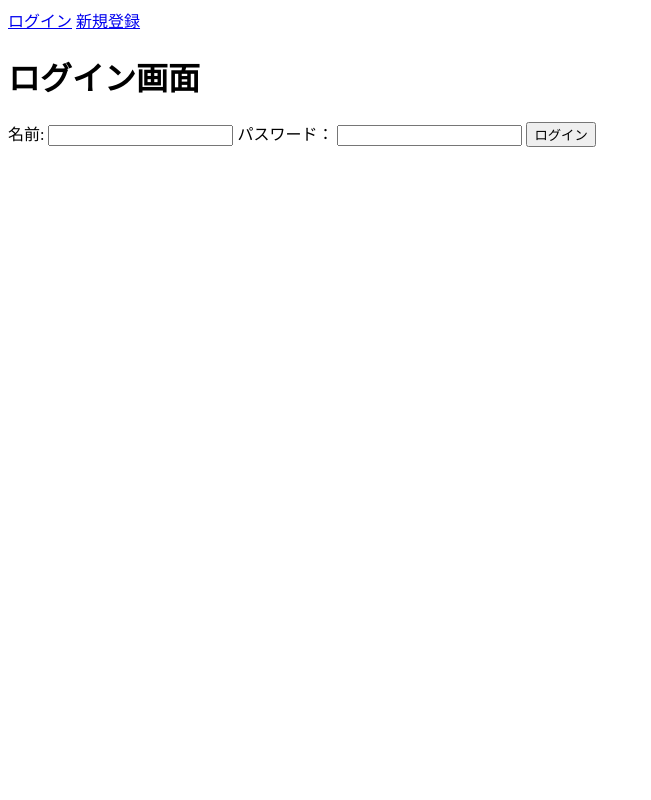
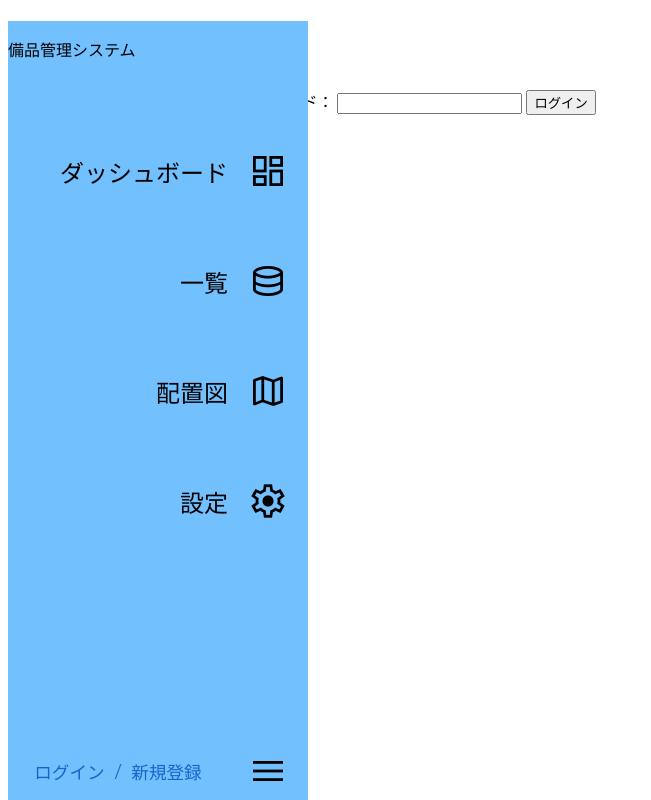
Before and after one commit to mdps-app/test2, a SvelteKit app: page /login in a window 1280 px wide. Shown: the whole page, without its empty margins (0-651 px from the left). Built offline with nearby package versions, Linux system fonts and the light colour scheme; no server answers.

Commit message:
📁 save
ヘッダー作成中

```diff
--- a/src/routes/+layout.svelte
+++ b/src/routes/+layout.svelte
@@ -2,13 +2,160 @@
 	import { page } from '$app/stores';
 </script>
 
+<svelte:head>
+	<link
+		rel="stylesheet"
+		href="https://fonts.googleapis.com/css2?family=Material+Symbols+Outlined:opsz,wght,FILL,GRAD@20..48,100..700,0..1,-50..200"
+	/>
+	<link
+		rel="stylesheet"
+		href="https://fonts.googleapis.com/css2?family=Material+Symbols+Outlined:opsz,wght,FILL,GRAD@20..48,100..700,0..1,-50..200"
+	/>
+	<link
+		rel="stylesheet"
+		href="https://fonts.googleapis.com/css2?family=Material+Symbols+Outlined:opsz,wght,FILL,GRAD@20..48,100..700,0..1,-50..200"
+	/>
+	<link
+		rel="stylesheet"
+		href="https://fonts.googleapis.com/css2?family=Material+Symbols+Outlined:opsz,wght,FILL,GRAD@20..48,100..700,0..1,-50..200"
+	/>
+	<link
+		rel="stylesheet"
+		href="https://fonts.googleapis.com/css2?family=Material+Symbols+Outlined:opsz,wght,FILL,GRAD@20..48,100..700,0..1,-50..200"
+	/>
+</svelte:head>
+
+<header>
+	<div>
+		<p>備品管理システム</p>
+	</div>
+	<nav>
+		<ul>
+			<li>
+				<p>ダッシュボード</p>
+				<span class="material-symbols-outlined"> dashboard </span>
+			</li>
+			<li>
+				<p>一覧</p>
+				<span class="material-symbols-outlined"> database </span>
+			</li>
+			<li>
+				<p>配置図</p>
+				<span class="material-symbols-outlined"> map </span>
+			</li>
+			<li>
+				<p>設定</p>
+				<span class="material-symbols-outlined"> settings </span>
+			</li>
+			<li id="menu">
+				<div>
 					{#if !$page.data.user}
 						<a href="/login">ログイン</a>
+						<p>/</p>
 						<a href="/register">新規登録</a>
 					{:else}
 						<form action="/logout?/logout" method="POST">
 							<button>ログアウト</button>
 						</form>
 					{/if}
+				</div>
+				<span class="material-symbols-outlined"> menu </span>
+			</li>
+		</ul>
+	</nav>
+</header>
+<main>
+	<slot />
+</main>
 
-<slot />
+<style lang="scss">
+	header {
+		z-index: 999;
+		width: 300px;
+		height: 100vh;
+		background-color: rgb(115, 192, 255);
+		position: fixed;
+
+		display: grid;
+		grid-template-columns: 1fr;
+		grid-template-rows: 80px 1fr;
+		gap: 20px;
+
+		nav {
+			height: 100%;
+		}
+
+		ul {
+			width: 100%;
+			height: 100%;
+
+			margin: 0;
+			padding: 0;
+
+			display: grid;
+			grid-template-columns: 1fr;
+			grid-template-rows: repeat(4, 100px) 1fr 100px;
+			gap: 10px;
+
+			li {
+				list-style: none;
+				cursor: pointer;
+
+				display: grid;
+				grid-template-columns: 1fr 80px;
+
+				p {
+					font-size: 1.5em;
+					display: flex;
+					justify-content: right;
+					align-items: center;
+				}
+				span {
+					font-size: 2.5em;
+					display: flex;
+					justify-content: center;
+					align-items: center;
+				}
+			}
+
+			#menu {
+				grid-row: 6 / 7;
+				cursor: default;
+
+				div {
+					display: flex;
+					justify-content: center;
+					align-items: center;
+
+					a {
+						float: left;
+						cursor: pointer;
+
+						font-size: 1.1em;
+						color: rgb(22, 100, 201);
+						text-decoration: none;
+
+						transition: color 0.3s;
+
+						&:hover {
+							color: rgb(247, 251, 255);
+						}
+					}
+					p {
+						float: left;
+						margin-left: 10px;
+						margin-right: 10px;
+
+						color: rgb(22, 100, 201);
+					}
+				}
+
+				span {
+					grid-column: 2 / 3;
+
+					cursor: pointer;
+				}
+			}
+		}
+	}
+</style>
```
Also changed, not shown: src/routes/+page.svelte (+22 -9 lines), src/routes/dashboad/+page.svelte (added). Lines whose indentation alone changed are shown as unchanged.
